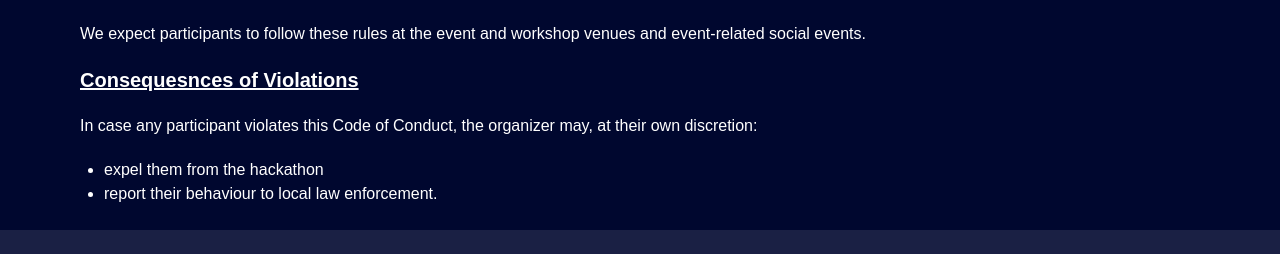
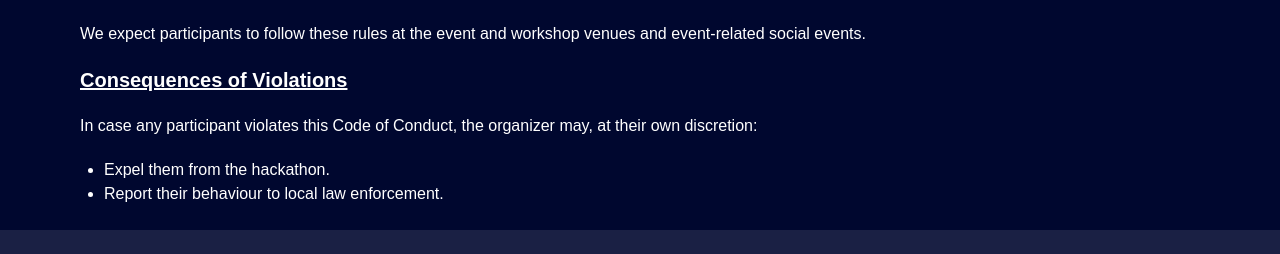
Before and after one commit to kubesimplify/kubehack, a Next.js app: page /code-of-conduct in a window 1280 px wide. Shown: the part 1010-1264 px from the top of the page. Built offline with nearby package versions, Linux system fonts and the light colour scheme; a web font is replaced by a local one.

Commit message:
Update code-of-conduct.tsx

```diff
--- a/src/pages/code-of-conduct.tsx
+++ b/src/pages/code-of-conduct.tsx
@@ -121,15 +121,15 @@ const Cocpage = () => {
             workshop venues and event-related social events.
           </p>
           <h1 className="font-bold text-xl underline ring-offset-8">
-            Consequesnces of Violations
+            Consequences of Violations
           </h1>
           <p>
             In case any participant violates this Code of Conduct, the organizer
             may, at their own discretion:
           </p>
           <ul className="list-disc pl-6">
-            <li>expel them from the hackathon</li>
-            <li>report their behaviour to local law enforcement.</li>
+            <li>Expel them from the hackathon.</li>
+            <li>Report their behaviour to local law enforcement.</li>
           </ul>
         </div>
       </main>
```
